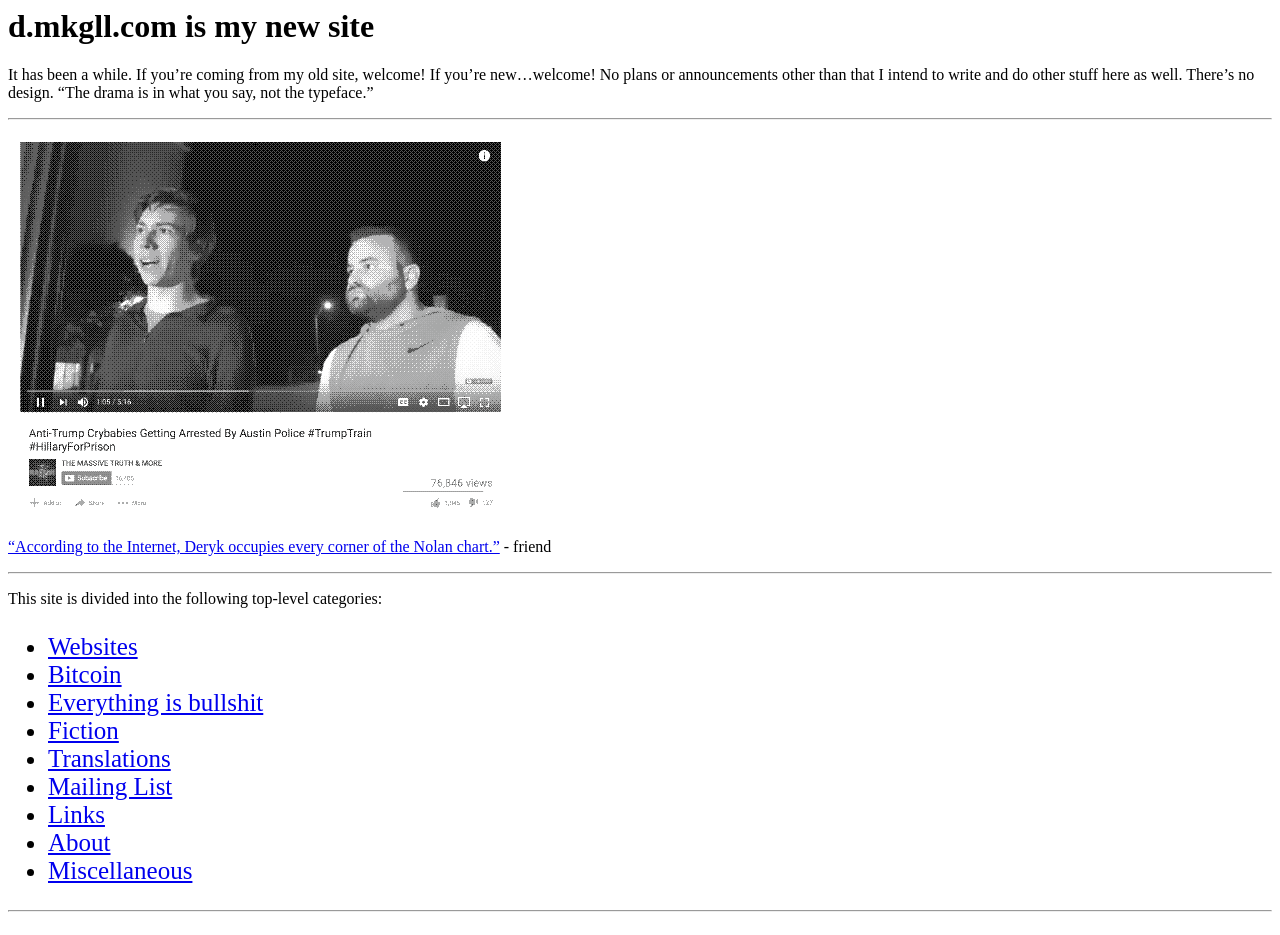
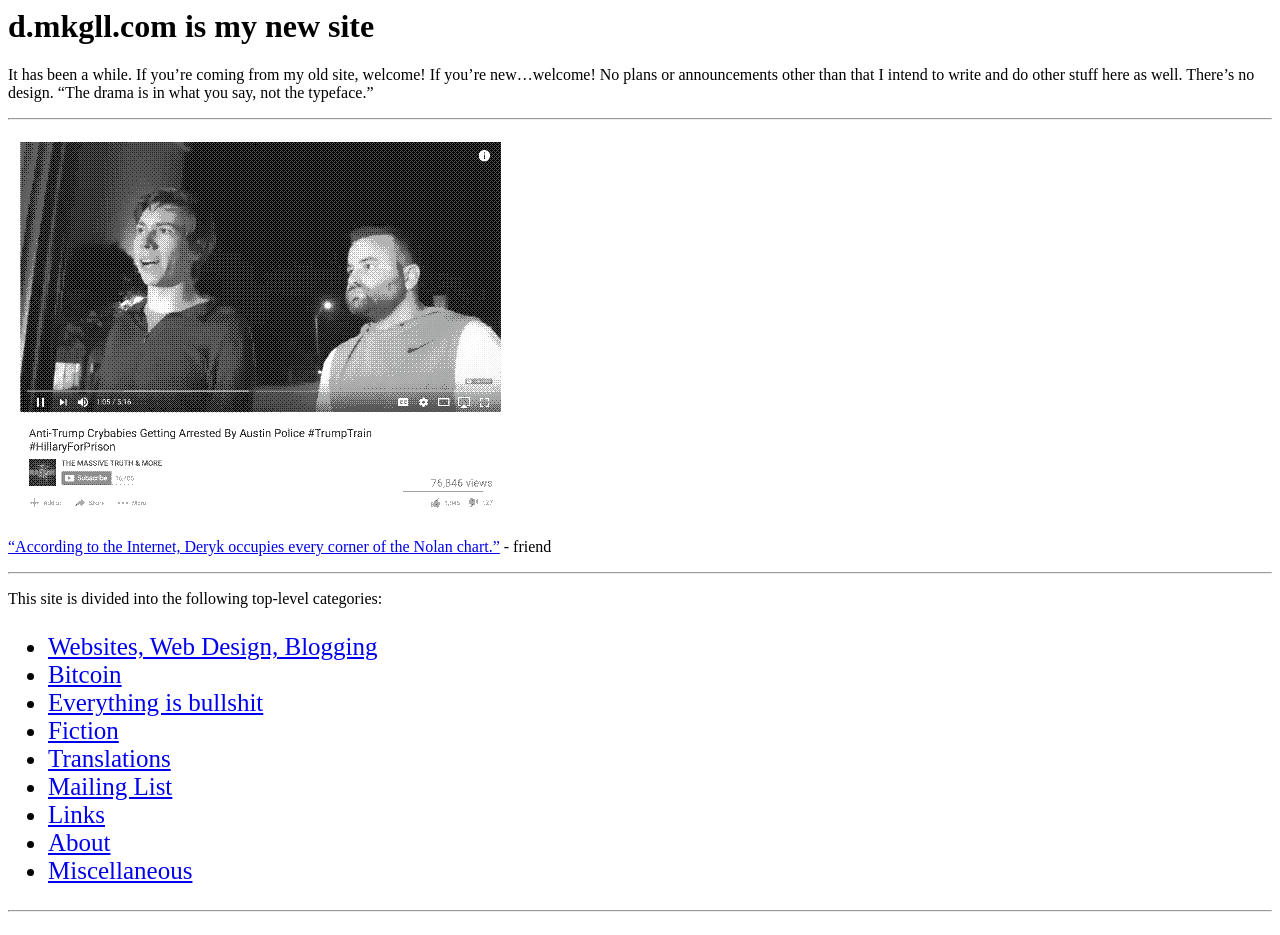
Before and after one commit to dmkgll/dmkgll, a Jekyll site: the page built from index.md, in a window 1280 px wide. Shown: the top 935 px of the page. Built offline with Jekyll 4.4.1, drawn with Linux system fonts in a browser that asks for light colours.

Commit message:
Update index.md

```diff
--- a/index.md
+++ b/index.md
@@ -22,7 +22,7 @@
 This site is divided into the following top-level categories:
 
 <ul style="FONT-SIZE: 25PX;">
-		<li><a href="comp.html">Websites</a></li>
+		<li><a href="/web">Websites, Web Design, Blogging</a></li>
 		<li><a href="gaming.html">Bitcoin</a></li>
 		<li><a href="tv.html">Everything is bullshit</a></li>
 		<li><a href="dd4c.html">Fiction</a></li>
```
